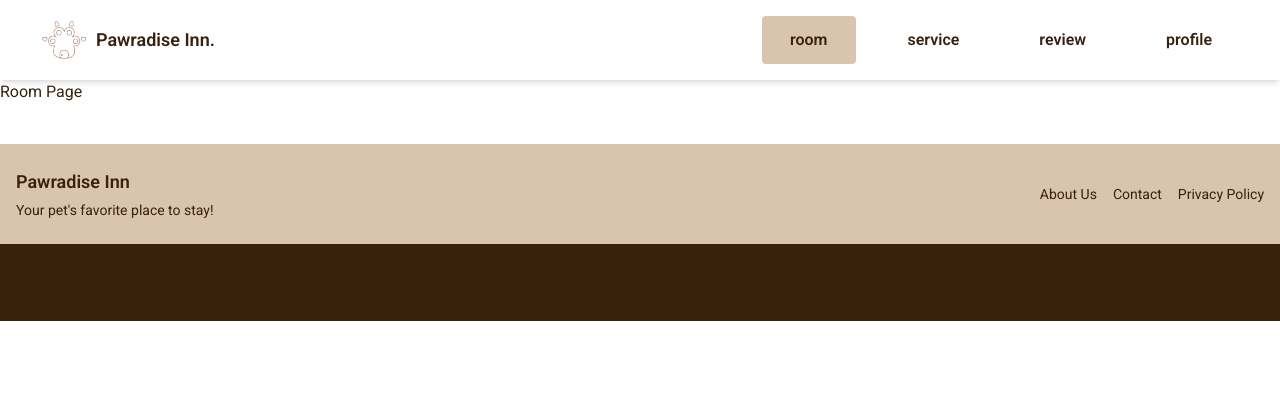
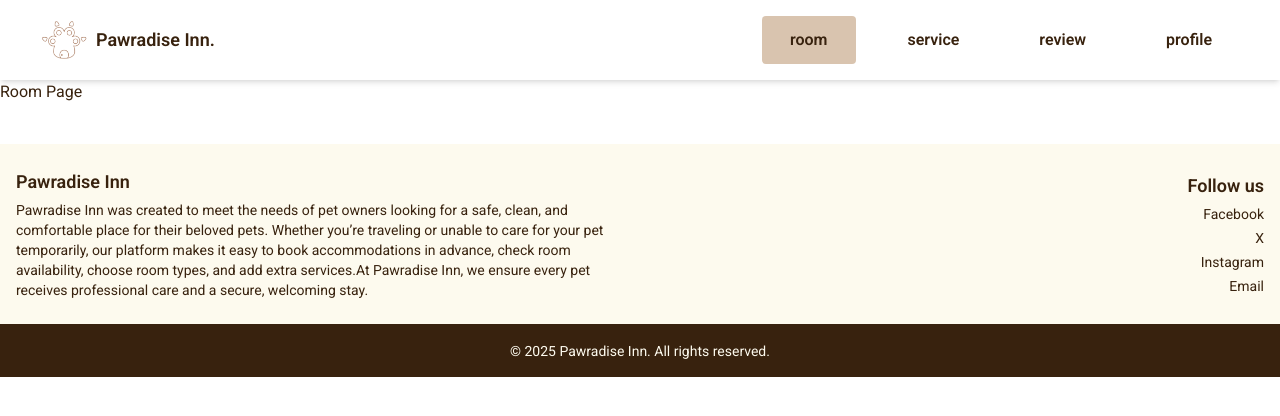
Before and after one commit to Pawradise-Inn/pawradise-inn, a React (Vite) app: page /room in a window 1280 px wide. Shown: the top 416 px of the page. Built offline with nearby package versions, Linux system fonts and the light colour scheme.

Commit message:
style: update footer background color and enhance text alignment

```diff
--- a/src/components/Footer.jsx
+++ b/src/components/Footer.jsx
@@ -2,27 +2,26 @@ import React from "react";
 
 const Footer = () => {
     return (
-        <footer className="bg-[var(--light-brown-color)] mt-10">
+        <footer className="bg-[var(--cream-color)] mt-10">
             {/* Top Layer */}
-            <div className="max-w-7xl mx-auto px-4 py-6 flex justify-between items-center border-b">
+            <div className="max-w-7xl mx-auto px-4 py-6 flex justify-between items-center border-b w-full">
                 {/* Left Section */}
-                <div>
+                <div className="w-1/2">
                     <h2 className="text-lg font-semibold ">Pawradise Inn</h2>
-                    <p className="text-sm mt-1">Your pet's favorite place to stay!</p>
+                    <p className="text-sm mt-1">Pawradise Inn was created to meet the needs of pet owners looking for a safe, clean, and comfortable place for their beloved pets. Whether you’re traveling or unable to care for your pet temporarily, our platform makes it easy to book accommodations in advance, check room availability, choose room types, and add extra services.At Pawradise Inn, we ensure every pet receives professional care and a secure, welcoming stay.</p>
                 </div>
                 {/* Right Section */}
-                <div className="flex space-x-4">
-                    <a href="/about" className="text-sm hover:text-gray-400">About Us</a>
-                    <a href="/contact" className="text-sm hover:text-gray-400">Contact</a>
-                    <a href="/privacy" className="text-sm hover:text-gray-400">Privacy Policy</a>
+                    <div className="w-1/2">
+                        <h2 className="text-lg text-right font-semibold ">Follow us</h2>
+                        <p className="text-sm text-right mt-1 cursor-pointer">Facebook</p>
+                        <p className="text-sm text-right mt-1 cursor-pointer">X</p>
+                        <p className="text-sm text-right mt-1 cursor-pointer">Instagram</p>
+                        <p className="text-sm text-right mt-1 cursor-pointer">Email</p>
+                    </div>
                 </div>
-            </div>
-
-            {/* Bottom Layer */}
             <div className="bg-[var(--dark-brown-color)] py-4 ">
-                <div className="max-w-7xl mx-auto px-4 text-center ">
-                    <p className="text-sm text-gray-50">&copy; 2025 Pawradise Inn. All rights reserved.</p>
-                    <p className="text-white text-sm mt-1">Your pet's favorite place to stay!</p>
+                <div className="max-w-7xl mx-auto px-4 text-center">
+                    <p className="text-sm !text-[var(--cream-color)]">&copy; 2025 Pawradise Inn. All rights reserved.</p>
                 </div>
             </div>
         </footer>
```
